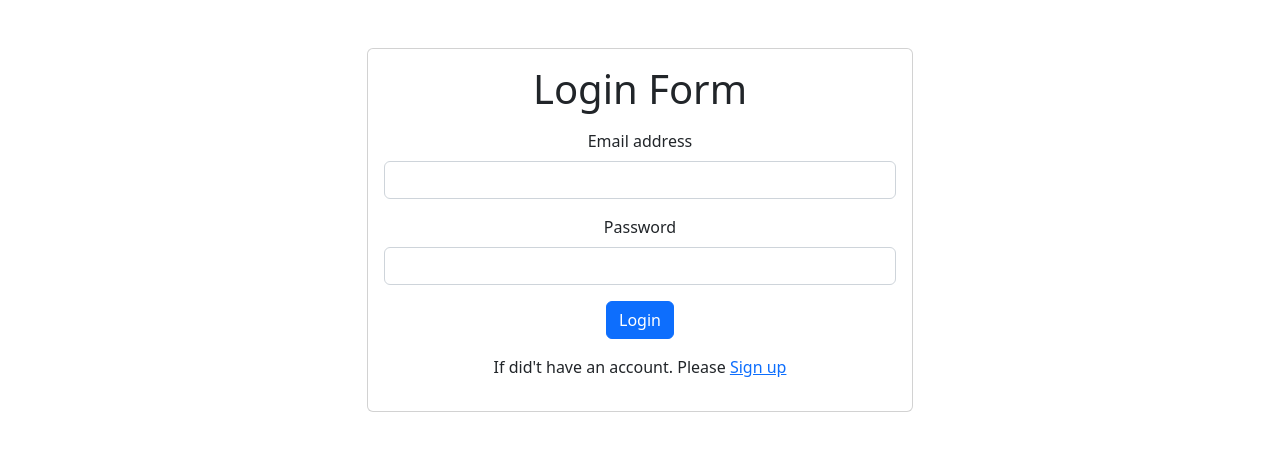
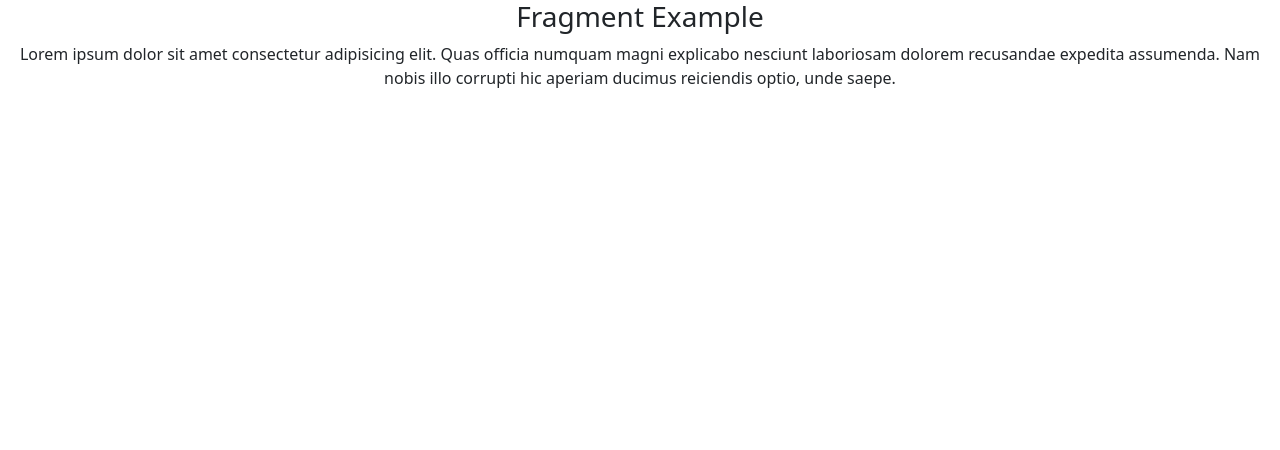
Before and after one commit to cseshahriar/blog-react-frontend, a React (Create React App) app: page / in a window 1280 px wide. Shown: the top 450 px of the page. Built offline with nearby package versions, Linux system fonts and the light colour scheme.

Commit message:
react fragment

```diff
--- a/src/App.js
+++ b/src/App.js
@@ -1,10 +1,11 @@
 import './App.css';
 import Form from './components/Form';
+import MyFragment from './components/MyFragment';
 
 function App() {
   return (
     <div className="App">
-      <Form/>
+      <MyFragment/>
     </div>
   );
 }
--- a/src/components/Form.jsx
+++ b/src/components/Form.jsx
@@ -1,7 +1,36 @@
 import React, { Component } from 'react';
 
 class Form extends Component {
+
+    constructor(props) {
+        super(props);
+
+        this.state = {
+            username: '',
+            password: '',
+            posts: []
+        }
+    }
+
+    // handle username
+    usernameHandle = (event) => {
+        this.setState({ username: event.target.value});
+    }
+    // handle password
+    passwordHandle = (event) => {
+        this.setState({ password: event.target.value});
+    }
+
+    componentDidMount() {
+        // this.setState({ username: 'shosen@me.com' });
+        fetch("https://jsonplaceholder.typicode.com/posts")
+        .then(response => response.json())
+        .then(data => this.setState({ posts: data}));
+    }
+
     render() {
+        const {username, password, posts} = this.state;
+
         return (
             <div className='container py-5'>
                 <div className='row'>
@@ -12,11 +41,22 @@ class Form extends Component {
                                     <h1 className="text-center mb-3">Login Form</h1>
                                     <div className="mb-3">
                                         <label htmlFor="email" className="form-label">Email address</label>
-                                        <input type="email" id="email" className="form-control" />
+                                        <input
+                                            type="email"
+                                            id="email"
+                                            value={username}
+                                            className="form-control"
+                                            onChange={this.usernameHandle}
+                                        />
                                     </div>
                                     <div className="mb-3">
                                         <label htmlFor="password" className="form-label">Password</label>
-                                        <input type="password" className="form-control" id="password" />
+                                        <input
+                                            type="password" value={password}
+                                            className="form-control"
+                                            id="password"
+                                            onChange={this.passwordHandle}
+                                        />
                                     </div>
 
                                     <button type="submit" className="btn btn-primary">Login</button>
@@ -24,7 +64,6 @@ class Form extends Component {
                                 </form>
                             </div>
                         </div>
-
                     </div>
                 </div>
 
--- /dev/null
+++ b/src/components/MyFragment.jsx
@@ -0,0 +1,13 @@
+import React from 'react';
+
+// wrapper component
+function MyFragment() {
+    return (
+        <React.Fragment>
+            <h3>Fragment Example</h3>
+            <p>Lorem ipsum dolor sit amet consectetur adipisicing elit. Quas officia numquam magni explicabo nesciunt laboriosam dolorem recusandae expedita assumenda. Nam nobis illo corrupti hic aperiam ducimus reiciendis optio, unde saepe.</p>
+        </React.Fragment>
+    )
+}
+
+export default MyFragment;
```
